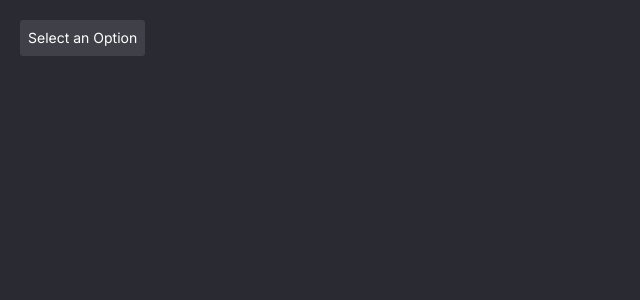
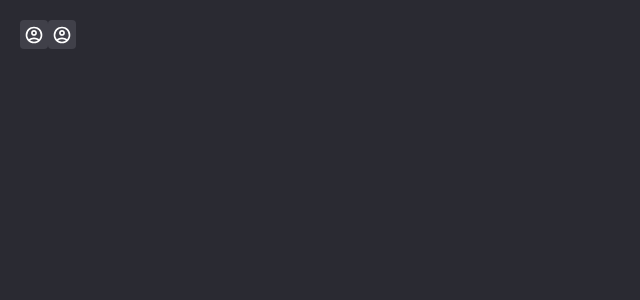
Before and after one commit to william-horn/team-maker, a Next.js app: page / in a window 1280 px wide. Shown: the top 300 px of the page, without its empty margins (0-640 px from the left). Built offline with nearby package versions, Linux system fonts and the light colour scheme.

Commit message:
STABLE - working version of all components

```diff
--- a/components/Buttons/DropdownSelection.jsx
+++ b/components/Buttons/DropdownSelection.jsx
@@ -59,7 +59,7 @@ const DropdownSelection = function({
         self: "w-full"
       },
 
-      __selected: {
+      __dropdownSelected: {
         self: "rounded-b-none bg-button-primary hover:bg-button-hover-primary"
       }
     },
@@ -79,7 +79,7 @@ const DropdownSelection = function({
       self: "flex-col w-full flex"
     },
 
-    __selected: {
+    __dropdownSelected: {
       outerList: {
         self: "flex"
       }
@@ -89,7 +89,7 @@ const DropdownSelection = function({
   className = mergeClass(
     className,
     importedClassName,
-    { __selected: menuOpen }
+    { __dropdownSelected: menuOpen }
   );
 
   const onMenuClick = () => {
@@ -141,7 +141,7 @@ const DropdownSelection = function({
         ignoreContext
         onClick={onMenuClick}
         onMouseEnter={toggleOnHover ? showDropdown : emptyFunc}
-        state={{__selected: menuOpen}}
+        state={{__dropdownSelected: menuOpen}}
         className={className.dropButton}
         {...rest}
         >
--- a/components/Buttons/ImageButtons.jsx
+++ b/components/Buttons/ImageButtons.jsx
@@ -58,24 +58,28 @@ export const StatelessImageButton = function({
 
 export const StatefulImageButton = function({
   children,
-  defaultSelect=false,
-  onClick=emptyFunc,
+  defaultSelected=false,
+  onClick: importedOnClick,
   ...rest
 }) {
   const [hovered, setHovered] = useState(false);
-  const [selected, setSelected] = useState(defaultSelect);
+  const [selected, setSelected] = useState(defaultSelected);
 
-  const processClick = () => {
+  const onClick = (eventData) => {
     const isSelected = !selected;
     setSelected(isSelected);
-    onClick(isSelected);
+
+    eventData.controller.__updateState({ __locallySelected: isSelected });
+    if (importedOnClick) return importedOnClick(eventData);
+
+    return true;
   }
 
   return (
     <StatelessImageButton
     onMouseEnter={() => setHovered(true)}
     onMouseLeave={() => setHovered(false)}
-    onClick={processClick}
+    onClick={onClick}
     state={{__hovered: hovered, __selected: selected}}
     {...rest}
     />
--- a/components/SingleComponent.jsx
+++ b/components/SingleComponent.jsx
@@ -6,6 +6,7 @@ import SearchBar from "./Searchbar";
 import Quantifier from "./Buttons/Quantifier";
 import ButtonGroup from "./Buttons/ButtonGroup";
 import DropdownSelection from "./Buttons/DropdownSelection";
+import { StatefulImageButton, StatelessImageButton } from "./Buttons/ImageButtons";
 
 const SingleComponent = function({
 
@@ -14,27 +15,15 @@ const SingleComponent = function({
 
   return (
     <div className="p-5">
+      <StatelessImageButton
+      onClick={d => console.log(d)}
+      src="/icons/profile_icon.svg"
+      />
 
-{/* <ButtonGroup>
-  <StatefulButton onClick={d => console.log(d)} eventData={{x: 1}} id="two">Stateful</StatefulButton>
-</ButtonGroup> */}
-{/*
-      ButtonGroup onClick={d => console.log("group: ", d)}>
-        <StatelessButton id="one" value="100">Testing</StatelessButton>
-        <StatefulButton id="two">Stateful</StatefulButton>
-        <StatelessLink id="three" href="/test-page">Some Link</StatelessLink>
-      </ButtonGroup>
-
-      <Quantifier/> */}
-
-      <DropdownSelection>
-        <StatelessButton id="one" text="Option One" onClick={d => console.log("dropdown: ", d)}>Option 1</StatelessButton>
-        <StatelessButton id="two" text="Option Two">Option 2</StatelessButton>
-        <StatelessButton id="three" text="Option Three">Option 3</StatelessButton>
-        <StatelessButton id="four" text="Option Four">Option 4</StatelessButton>
-      </DropdownSelection>
-
-
+      <StatefulImageButton
+      onClick={d => console.log(d)}
+      src="/icons/profile_icon.svg"
+      />
 
     </div>
   );
--- a/hooks/useContextController.js
+++ b/hooks/useContextController.js
@@ -16,6 +16,7 @@ const groupContexts = {
   // contexts that can't be combined with each other
   mutuallyExclusive: {
     [enum_FirstProvider.value]: {
+      provider: enum_FirstProvider,
       useContext: () => useComponentContext(enum_FirstProvider),
       methods: {
         __getEventData() {
@@ -53,6 +54,7 @@ const groupContexts = {
       * // ================================ // *
     */
     [enum_ButtonGroup.value]: {
+      provider: enum_ButtonGroup,
       useContext: () => useComponentContext(enum_ButtonGroup),
       methods: {
         __getEventData() {
@@ -175,6 +177,7 @@ const groupContexts = {
       * // ================================ // *
     */
     [enum_DropdownSelection.value]: {
+      provider: enum_DropdownSelection,
       useContext: () => useComponentContext(enum_DropdownSelection),
       methods: {
         __getEventData() {
@@ -265,7 +268,7 @@ export const useCurrentContext = (props={}) => {
 
     __props: props,       // contains all ORIGINAL props merged with provider context
     __provider: {},       // contains provider context
-    __contextMethods: {},
+    // __contextMethods: {},
     __handlers: {         // contains handler functions for context methods (several may exist for nested contexts)
       /*
         onClick: [
@@ -429,7 +432,8 @@ export const useCurrentContext = (props={}) => {
       finalContext.__props = {...context.rest, ...props};
       finalContext.__provider = context;
       finalContext.__hasContext = true;
-      finalContext.__contextMethods = contextData.methods;
+      finalContext.__contextData = contextData;
+      // finalContext.__contextMethods = contextData.methods;
 
       // copy method names over to finalContext, and let those functions be called on 'finalContext'
       // for (let methodName in contextData.methods) {
```
